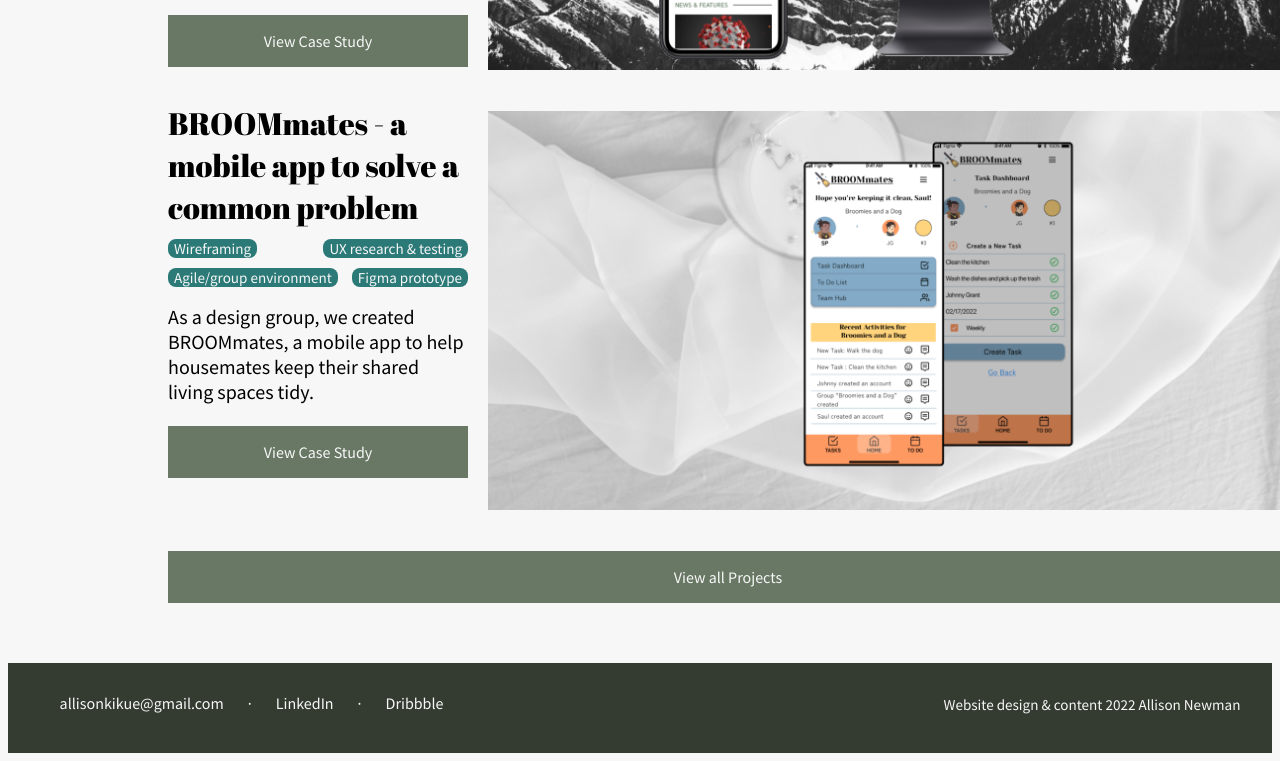
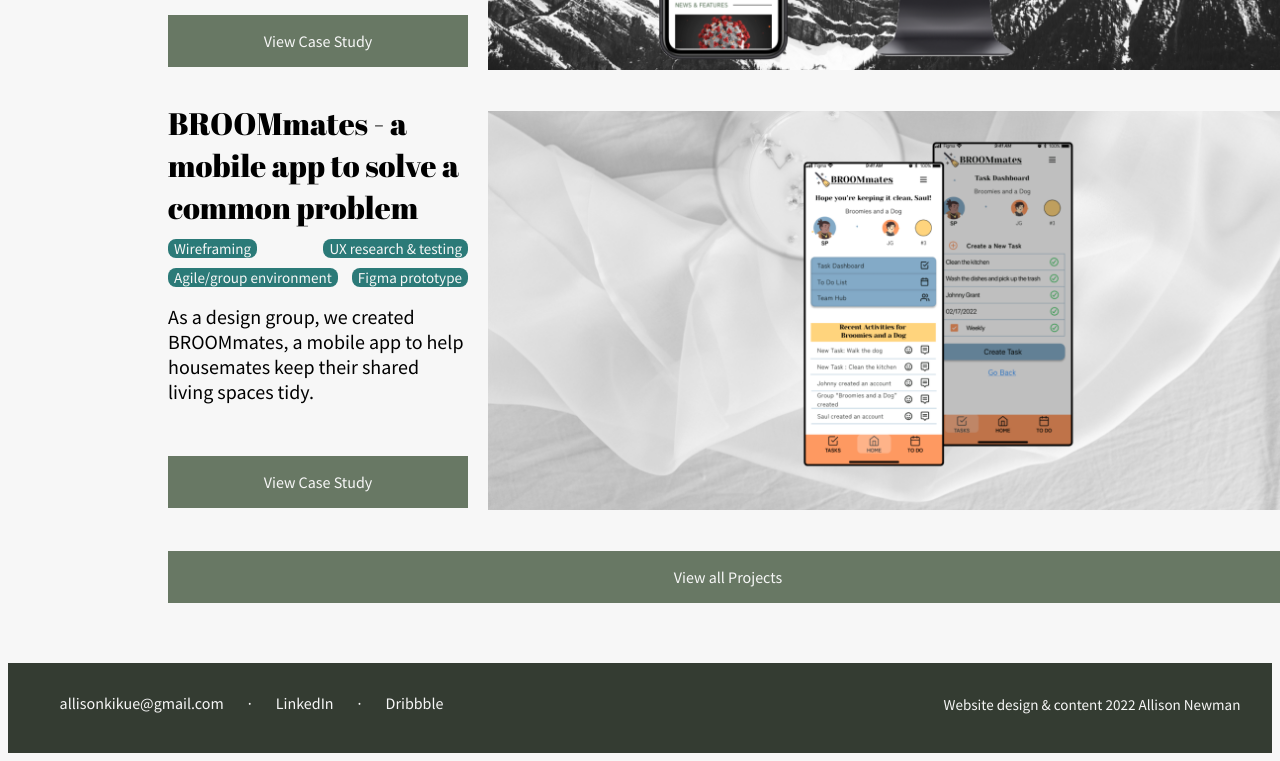
Before and after one commit to allisonkikue/UX_UI_HW_18, a plain HTML site: page index.html in a window 1280 px wide. Shown: the part 1738-2499 px from the top of the page. Drawn offline with Linux system fonts and the light colour scheme.

Commit message:
Fixed case study #3 button

```diff
--- a/CSS/style.css
+++ b/CSS/style.css
@@ -150,7 +150,7 @@
 }
 #caseButtonThree {
     grid-row-end: 4;
-    margin-top: -4px;
+    margin-top: 26px;
 }
 #allProjects {
     width: 1120px;
```
